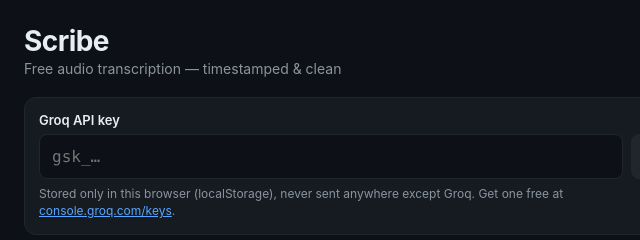
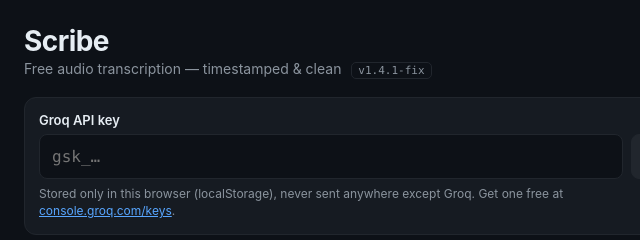
Before and after one commit to mthompsen/scribe, a plain HTML site: page index.html in a window 1280 px wide. Shown: the top 240 px of the page, 272-912 px from the left. Drawn offline with Linux system fonts and the light colour scheme.

Commit message:
v1.4.1: fix version chip breaking page load

```diff
--- a/index.html
+++ b/index.html
@@ -81,7 +81,8 @@
 <body>
 
 <h1>Scribe</h1>
-<p class="sub">Free audio transcription — timestamped &amp; clean</p>
+<p class="sub">Free audio transcription — timestamped &amp; clean <span id="ver"></span></p>
+<div id="diag" class="panel" style="display:none"></div>
 
 <div class="panel">
   <label for="key">Groq API key</label>
@@ -130,7 +131,7 @@
 /* ------------------------------------------------------------------ *
  * Config
  * ------------------------------------------------------------------ */
-const VERSION     = "1.4.0-convert";   // bump on every change so builds are identifiable
+const VERSION     = "1.4.1-fix";   // bump on every change so builds are identifiable
 const MODEL       = "whisper-large-v3";
 const CHUNK_BYTES = 18 * 1024 * 1024;   // safely under Groq's 25 MB request cap
 const ENDPOINT    = "https://api.groq.com/openai/v1/audio/transcriptions";
@@ -149,10 +150,12 @@
 /* ------------------------------------------------------------------ *
  * Version stamp + environment diagnostics
  * ------------------------------------------------------------------ */
-(function(){
-  document.getElementById("ver").textContent = "v" + VERSION;
+try{ (function(){
+  const verEl = document.getElementById("ver");
+  if(verEl) verEl.textContent = "v" + VERSION;
 
   const d   = document.getElementById("diag");
+  if(!d) return;
   const out = [];
   let problem = false;
 
@@ -188,12 +191,12 @@
   if(problem) d.style.display = "block";
 
   // Always let the user open it manually
-  document.getElementById("ver").style.cursor = "pointer";
-  document.getElementById("ver").title = "Show diagnostics";
-  document.getElementById("ver").onclick = ()=>{
-    d.style.display = d.style.display === "none" ? "block" : "none";
-  };
-})();
+  if(verEl){
+    verEl.style.cursor = "pointer";
+    verEl.title = "Show diagnostics";
+    verEl.onclick = ()=>{ d.style.display = d.style.display === "none" ? "block" : "none"; };
+  }
+})(); }catch(err){ console.warn("diagnostics failed (non-fatal):", err); }
 
 /* ------------------------------------------------------------------ *
  * Key persistence
```
